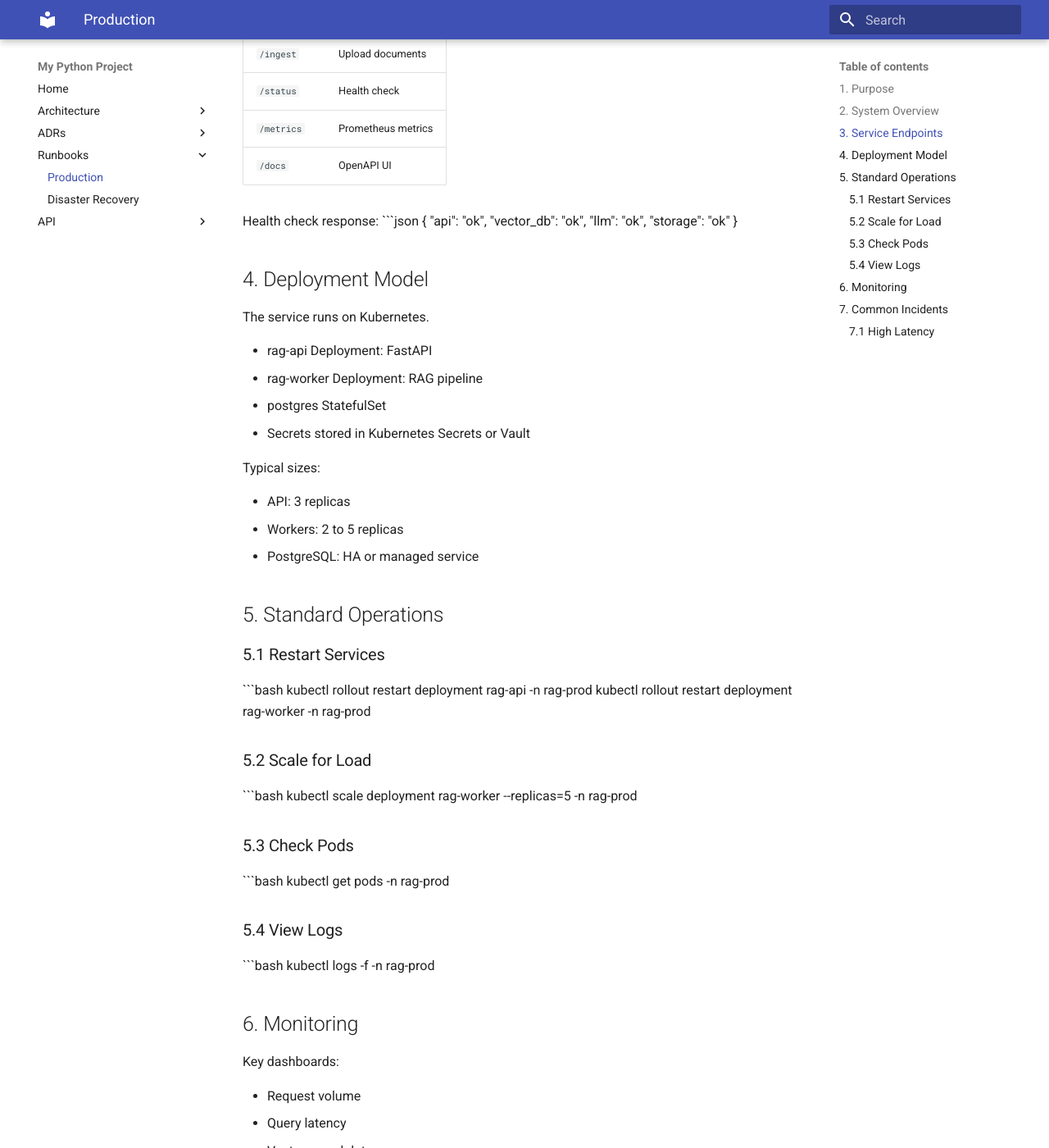
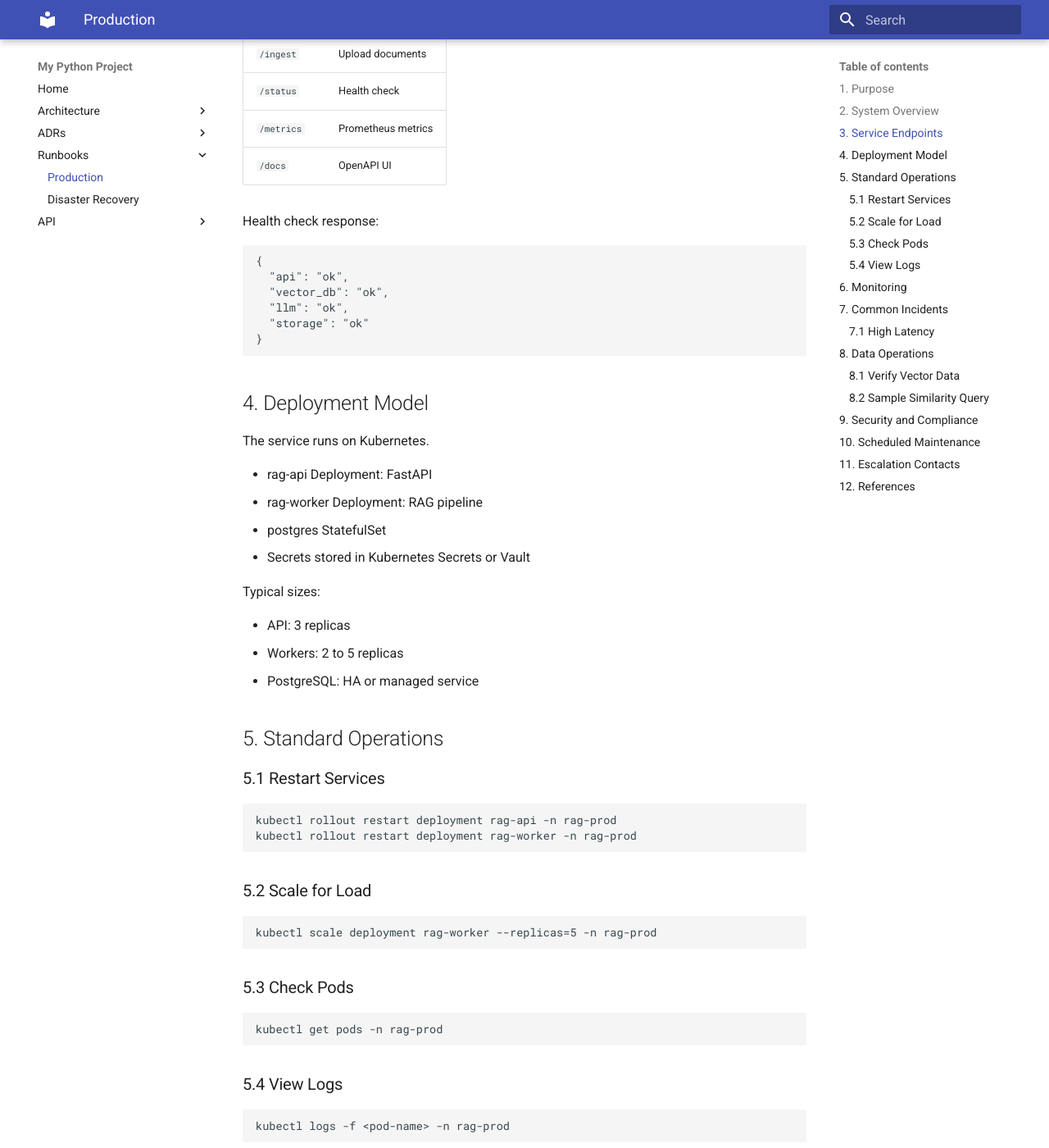
Before and after one commit to shrawanika-w/python-doc-project, an MkDocs documentation site: the page built from docs/runbooks/prod.md, in a window 1280 px wide and 1400 px high, scrolled down 1102 px. Shown: the whole window at 82% size. Built offline with MkDocs 1.6.1 and Material for MkDocs 9.7.7, drawn with Linux system fonts in a browser that asks for light colours; some of the changed text lies outside the part shown.

Commit message:
Enhance prod.md with new operational sections
Added sections on Data Operations, Security and Compliance, Scheduled Maintenance, Escalation Contacts, and References to the production runbook.

````diff
--- a/docs/runbooks/prod.md
+++ b/docs/runbooks/prod.md
@@ -51,6 +51,7 @@
   "llm": "ok",
   "storage": "ok"
 }
+```
 
 ## 4. Deployment Model
 
@@ -74,21 +75,25 @@
 ```bash
 kubectl rollout restart deployment rag-api -n rag-prod
 kubectl rollout restart deployment rag-worker -n rag-prod
+```
 
 ### 5.2 Scale for Load
 
 ```bash
 kubectl scale deployment rag-worker --replicas=5 -n rag-prod
+```
 
 ### 5.3 Check Pods
 
 ```bash
 kubectl get pods -n rag-prod
+```
 
 ### 5.4 View Logs
 
 ```bash
 kubectl logs -f <pod-name> -n rag-prod
+```
 
 ## 6. Monitoring
 
@@ -125,3 +130,50 @@
 * Scale workers
 * Enable query caching
 * Check embedding batch sizes
+
+## 8. Data Operations
+
+### 8.1 Verify Vector Data
+```sql
+SELECT COUNT(*) FROM document_embeddings;
+```
+
+### 8.2 Sample Similarity Query
+```sql
+SELECT id, content
+FROM document_embeddings
+ORDER BY embedding <-> '[0.01, 0.22, ...]'
+LIMIT 5;
+```
+
+## 9. Security and Compliance
+
+* All data encrypted in transit and at rest
+* API protected via OAuth or API Gateway
+* Audit logs enabled
+* No raw customer data sent to LLM without redaction
+* Prompt and response logging controlled via policy
+
+## 10. Scheduled Maintenance
+
+| Task                 | Frequency |
+| -------------------- | --------- |
+| PostgreSQL backup    | Daily     |
+| Index rebuild        | Weekly    |
+| Model quality review | Monthly   |
+| Dependency patching  | Monthly   |
+| Load testing         | Quarterly |
+
+## 11. Escalation Contacts
+
+* DevOps On-Call
+* AI Platform Lead
+* Database Team
+* Security Operations
+
+## 12. References
+
+* Architecture: /docs/architecture/system-overview.md
+* ADRs: /docs/adr
+* API Spec: /docs/api/openapi.yaml
+* DR Runbook: /docs/runbooks/disaster-recovery.md
````
